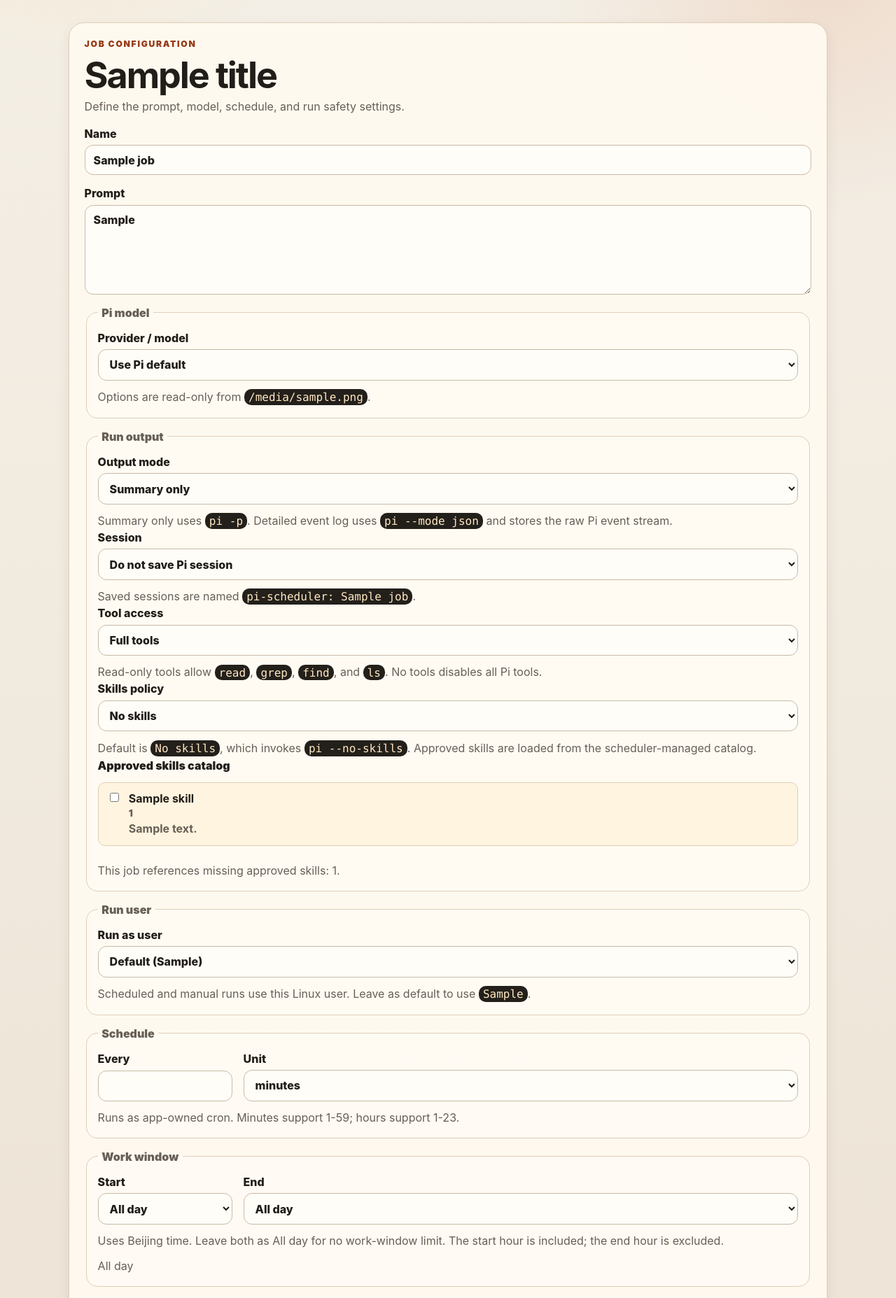
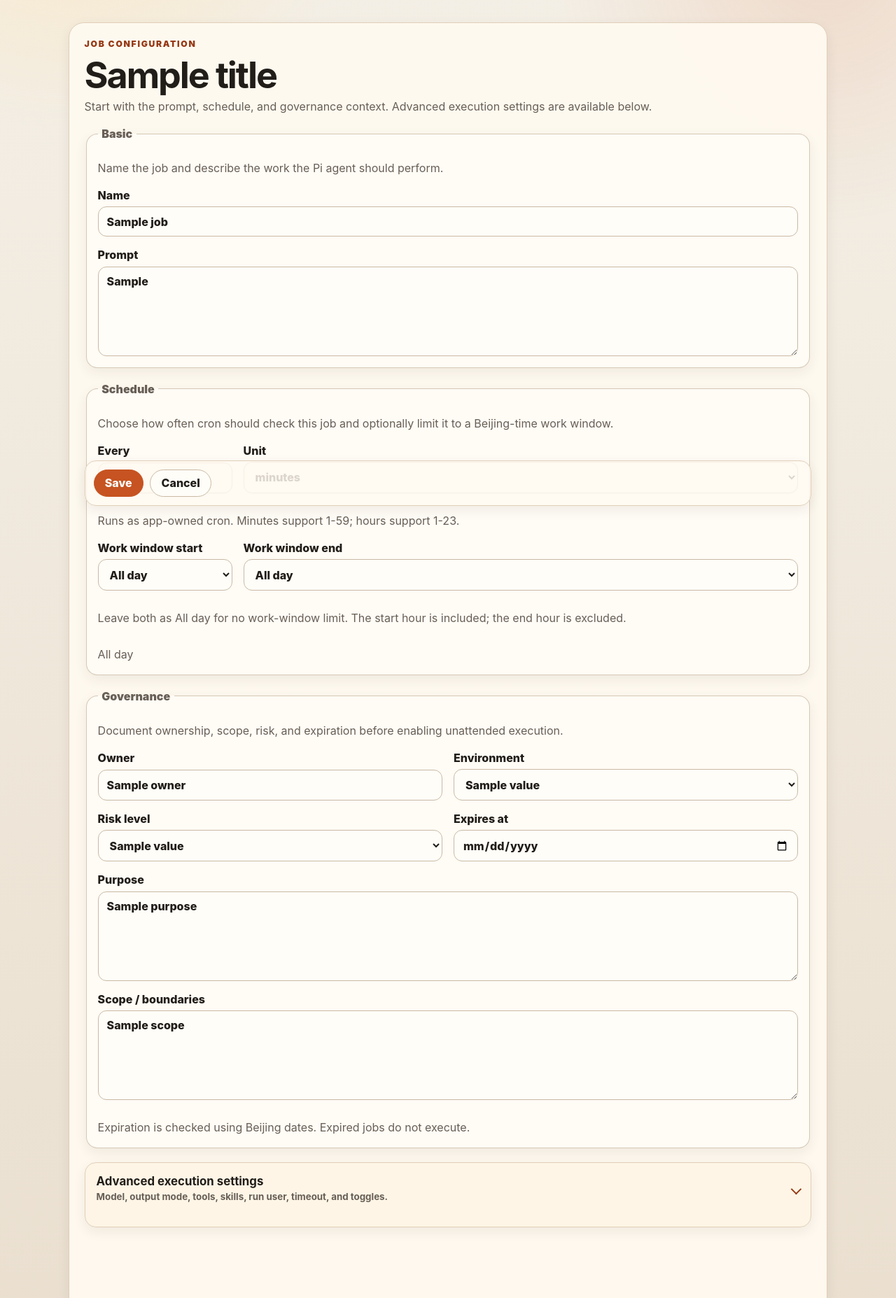
Before and after one commit to benj1m1/pi-scheduler, a FastAPI app: template app/templates/job_form.html in a window 1280 px wide. Shown: the part 65-1920 px from the top of the page at 70% size. Run offline with FastAPI, Linux system fonts and the light colour scheme; the template is opened without the code that fills it: most values are stand-ins (such as "Sample title", 1, 10 or a date in 2020); data that the repository does not hold is empty; parts of the project's set-up code (start-up, migrations or seed data) failed here and were passed over.

Commit message:
style: simplify job and group forms

```diff
--- a/app/static/styles.css
+++ b/app/static/styles.css
@@ -807,6 +807,64 @@ fieldset {
   padding: var(--space-4);
 }
 legend { color: var(--text-soft); font-weight: 900; padding: 0 0.35rem; }
+.form-page { overflow: visible; }
+.progressive-form { gap: var(--space-5); }
+.form-section {
+  background: rgb(255 253 248 / 70%);
+  box-shadow: var(--shadow-sm);
+  display: grid;
+  gap: var(--space-4);
+}
+.form-section-primary { border-color: rgb(201 186 164 / 78%); }
+.section-hint { margin-top: -0.2rem; }
+.form-grid-two { display: grid; gap: var(--space-4); grid-template-columns: repeat(2, minmax(0, 1fr)); }
+.advanced-section {
+  background: rgb(255 244 223 / 54%);
+  border: 1px solid var(--border);
+  border-radius: var(--radius-md);
+  box-shadow: var(--shadow-sm);
+  overflow: hidden;
+}
+.advanced-section summary {
+  align-items: center;
+  cursor: pointer;
+  display: flex;
+  justify-content: space-between;
+  list-style: none;
+  min-height: 4rem;
+  padding: var(--space-4);
+}
+.advanced-section summary::-webkit-details-marker { display: none; }
+.advanced-section summary::after {
+  border-bottom: 2px solid currentColor;
+  border-right: 2px solid currentColor;
+  color: var(--primary-strong);
+  content: "";
+  height: 0.55rem;
+  margin-left: var(--space-3);
+  transform: rotate(45deg);
+  transition: transform 160ms ease;
+  width: 0.55rem;
+}
+.advanced-section[open] summary::after { transform: rotate(225deg); }
+.advanced-section summary strong { display: block; font-size: 1.05rem; }
+.advanced-section summary small { color: var(--text-soft); display: block; font-weight: 750; line-height: 1.45; margin-top: 0.2rem; }
+.advanced-section-body {
+  border-top: 1px solid var(--border);
+  display: grid;
+  gap: var(--space-4);
+  padding: var(--space-4);
+}
+.form-actions-sticky {
+  background: rgb(255 250 241 / 84%);
+  border: 1px solid var(--border);
+  border-radius: var(--radius-md);
+  bottom: var(--space-3);
+  box-shadow: var(--shadow-sm);
+  padding: var(--space-3);
+  position: sticky;
+  z-index: 2;
+}
 .inline-fields { display: grid; gap: var(--space-4); grid-template-columns: minmax(8rem, 12rem) minmax(10rem, 1fr); }
 .hint { color: var(--text-soft); margin: 0.7rem 0 0; }
 .window-status { margin: 0.7rem 0 0; }
@@ -996,7 +1054,7 @@ input:focus-visible, select:focus-visible, textarea:focus-visible {
   .hero-stat { max-width: 100%; }
   .log-head { gap: 0.6rem; }
   .log-box { max-height: 60vh; }
-  .cleanup-grid, .filters, .filter-grid { grid-template-columns: 1fr; }
+  .cleanup-grid, .filters, .filter-grid, .form-grid-two { grid-template-columns: 1fr; }
   .inline-fields { grid-template-columns: 1fr; }
   .member-row { grid-template-columns: 1fr; }
   .drag-handle { justify-self: flex-start; }
--- a/app/templates/job_form.html
+++ b/app/templates/job_form.html
@@ -1,12 +1,12 @@
 {% extends "base.html" %}
 {% block title %}{{ title }} - Pi Scheduler{% endblock %}
 {% block content %}
-<section class="panel">
+<section class="panel form-page">
   <div class="section-head">
     <div>
       <p class="eyebrow">Job configuration</p>
       <h1>{{ title }}</h1>
-      <p class="hint">Define the prompt, model, schedule, and run safety settings.</p>
+      <p class="hint">Start with the prompt, schedule, and governance context. Advanced execution settings are available below.</p>
     </div>
   </div>
   {% if errors %}
@@ -14,9 +14,83 @@
     {% for error in errors %}<p>{{ error }}</p>{% endfor %}
   </div>
   {% endif %}
-  <form class="stack" method="post" action="{{ action }}">
+  <form class="stack progressive-form" method="post" action="{{ action }}">
+    <fieldset class="form-section form-section-primary">
+      <legend>Basic</legend>
+      <p class="hint section-hint">Name the job and describe the work the Pi agent should perform.</p>
       <label>Name <input name="name" value="{{ job.name }}" required></label>
       <label>Prompt <textarea name="task_prompt" required placeholder="Summarize the latest system status">{{ job.task_prompt }}</textarea></label>
+    </fieldset>
+
+    <fieldset class="form-section form-section-primary">
+      <legend>Schedule</legend>
+      <p class="hint section-hint">Choose how often cron should check this job and optionally limit it to a Beijing-time work window.</p>
+      <div class="inline-fields">
+        <label>Every <input name="schedule_every" type="number" min="1" max="59" value="{{ job.schedule_every }}" required></label>
+        <label>Unit
+          <select name="schedule_unit" required>
+            <option value="minutes" {% if job.schedule_unit == 'minutes' %}selected{% endif %}>minutes</option>
+            <option value="hours" {% if job.schedule_unit == 'hours' %}selected{% endif %}>hours</option>
+          </select>
+        </label>
+      </div>
+      <p class="hint">Runs as app-owned cron. Minutes support 1-59; hours support 1-23.</p>
+      <div class="inline-fields">
+        <label>Work window start
+          <select id="work-start" name="work_start">
+            <option value="" {% if not job.work_start %}selected{% endif %}>All day</option>
+            {% for option in hour_options %}
+            <option value="{{ option.value }}" {% if job.work_start == option.value %}selected{% endif %}>{{ option.label }}</option>
+            {% endfor %}
+          </select>
+        </label>
+        <label>Work window end
+          <select id="work-end" name="work_end">
+            <option value="" {% if not job.work_end %}selected{% endif %}>All day</option>
+            {% for option in hour_options %}
+            <option value="{{ option.value }}" {% if job.work_end == option.value %}selected{% endif %}>{{ option.label }}</option>
+            {% endfor %}
+          </select>
+        </label>
+      </div>
+      <p class="hint">Leave both as All day for no work-window limit. The start hour is included; the end hour is excluded.</p>
+      <p id="work-window-status" class="window-status" aria-live="polite"></p>
+    </fieldset>
+
+    <fieldset class="form-section form-section-primary">
+      <legend>Governance</legend>
+      <p class="hint section-hint">Document ownership, scope, risk, and expiration before enabling unattended execution.</p>
+      <div class="form-grid-two">
+        <label>Owner <input type="text" name="owner" value="{{ job.owner }}" placeholder="Human owner"></label>
+        <label>Environment
+          <select name="environment" required>
+            {% for value in environment_options %}
+            <option value="{{ value }}" {% if job.environment == value %}selected{% endif %}>{{ value }}</option>
+            {% endfor %}
+          </select>
+        </label>
+        <label>Risk level
+          <select name="risk_level" required>
+            {% for value in risk_level_options %}
+            <option value="{{ value }}" {% if job.risk_level == value %}selected{% endif %}>{{ value }}</option>
+            {% endfor %}
+          </select>
+        </label>
+        <label>Expires at <input type="date" name="expires_at" value="{{ job.expires_at }}"></label>
+      </div>
+      <label>Purpose <textarea name="purpose" rows="2" placeholder="Why this automation exists">{{ job.purpose }}</textarea></label>
+      <label>Scope / boundaries <textarea name="scope" rows="2" placeholder="Allowed systems, data, and boundaries">{{ job.scope }}</textarea></label>
+      <p class="hint">Expiration is checked using Beijing dates. Expired jobs do not execute.</p>
+    </fieldset>
+
+    <details class="form-section advanced-section">
+      <summary>
+        <span>
+          <strong>Advanced execution settings</strong>
+          <small>Model, output mode, tools, skills, run user, timeout, and toggles.</small>
+        </span>
+      </summary>
+      <div class="advanced-section-body">
         <fieldset>
           <legend>Pi model</legend>
           <label>Provider / model
@@ -32,6 +106,7 @@
           <p class="hint">Options are read-only from <code>{{ models_file }}</code>.</p>
           {% if model_config_error %}<p class="hint bad-text">{{ model_config_error }}</p>{% endif %}
         </fieldset>
+
         <fieldset>
           <legend>Run output</legend>
           <label>Output mode
@@ -56,6 +131,10 @@
             </select>
           </label>
           <p class="hint">Read-only tools allow <code>read</code>, <code>grep</code>, <code>find</code>, and <code>ls</code>. No tools disables all Pi tools.</p>
+        </fieldset>
+
+        <fieldset>
+          <legend>Skills policy</legend>
           <label>Skills policy
             <select name="skills_mode" required>
               <option value="none" {% if job.skills_mode == 'none' %}selected{% endif %}>No skills</option>
@@ -83,8 +162,9 @@
             {% endif %}
           </div>
         </fieldset>
+
         <fieldset>
-      <legend>Run user</legend>
+          <legend>Run user and limits</legend>
           <label>Run as user
             <select name="run_user">
               <option value="" {% if not job.run_user or job.run_user == default_run_user %}selected{% endif %}>Default ({{ default_run_user }})</option>
@@ -94,69 +174,14 @@
             </select>
           </label>
           <p class="hint">Scheduled and manual runs use this Linux user. Leave as default to use <code>{{ default_run_user }}</code>.</p>
-    </fieldset>
-    <fieldset>
-      <legend>Schedule</legend>
-      <div class="inline-fields">
-        <label>Every <input name="schedule_every" type="number" min="1" max="59" value="{{ job.schedule_every }}" required></label>
-        <label>Unit
-          <select name="schedule_unit" required>
-            <option value="minutes" {% if job.schedule_unit == 'minutes' %}selected{% endif %}>minutes</option>
-            <option value="hours" {% if job.schedule_unit == 'hours' %}selected{% endif %}>hours</option>
-          </select>
-        </label>
-      </div>
-      <p class="hint">Runs as app-owned cron. Minutes support 1-59; hours support 1-23.</p>
-    </fieldset>
-    <fieldset>
-      <legend>Work window</legend>
-      <div class="inline-fields">
-        <label>Start
-          <select id="work-start" name="work_start">
-            <option value="" {% if not job.work_start %}selected{% endif %}>All day</option>
-            {% for option in hour_options %}
-            <option value="{{ option.value }}" {% if job.work_start == option.value %}selected{% endif %}>{{ option.label }}</option>
-            {% endfor %}
-          </select>
-        </label>
-        <label>End
-          <select id="work-end" name="work_end">
-            <option value="" {% if not job.work_end %}selected{% endif %}>All day</option>
-            {% for option in hour_options %}
-            <option value="{{ option.value }}" {% if job.work_end == option.value %}selected{% endif %}>{{ option.label }}</option>
-            {% endfor %}
-          </select>
-        </label>
-      </div>
-      <p class="hint">Uses Beijing time. Leave both as All day for no work-window limit. The start hour is included; the end hour is excluded.</p>
-      <p id="work-window-status" class="window-status" aria-live="polite"></p>
-    </fieldset>
-    <fieldset>
-      <legend>Governance</legend>
-      <label>Owner <input type="text" name="owner" value="{{ job.owner }}" placeholder="Human owner"></label>
-      <label>Purpose <textarea name="purpose" rows="2" placeholder="Why this automation exists">{{ job.purpose }}</textarea></label>
-      <label>Scope / boundaries <textarea name="scope" rows="2" placeholder="Allowed systems, data, and boundaries">{{ job.scope }}</textarea></label>
-      <label>Environment
-        <select name="environment" required>
-          {% for value in environment_options %}
-          <option value="{{ value }}" {% if job.environment == value %}selected{% endif %}>{{ value }}</option>
-          {% endfor %}
-        </select>
-      </label>
-      <label>Risk level
-        <select name="risk_level" required>
-          {% for value in risk_level_options %}
-          <option value="{{ value }}" {% if job.risk_level == value %}selected{% endif %}>{{ value }}</option>
-          {% endfor %}
-        </select>
-      </label>
-      <label>Expires at <input type="date" name="expires_at" value="{{ job.expires_at }}"></label>
-      <p class="hint">Expiration is checked using Beijing dates. Expired jobs do not execute.</p>
-    </fieldset>
           <label>Timeout seconds <input name="timeout_seconds" type="number" min="10" max="3600" value="{{ job.timeout_seconds }}" required></label>
           <label class="check"><input type="checkbox" name="enabled" {% if job.enabled %}checked{% endif %}> Enabled</label>
           <label class="check forced-check"><input type="checkbox" name="prevent_overlap" checked disabled> Prevent overlap</label>
-    <div class="actions">
+        </fieldset>
+      </div>
+    </details>
+
+    <div class="actions form-actions-sticky">
       <button class="primary" type="submit">Save</button>
       <a class="button" href="/">Cancel</a>
     </div>
```
Also changed, not shown: app/templates/group_form.html (+50 -28 lines), tests/test_core.py (+53 -0 lines). Lines whose indentation alone changed are shown as unchanged.
